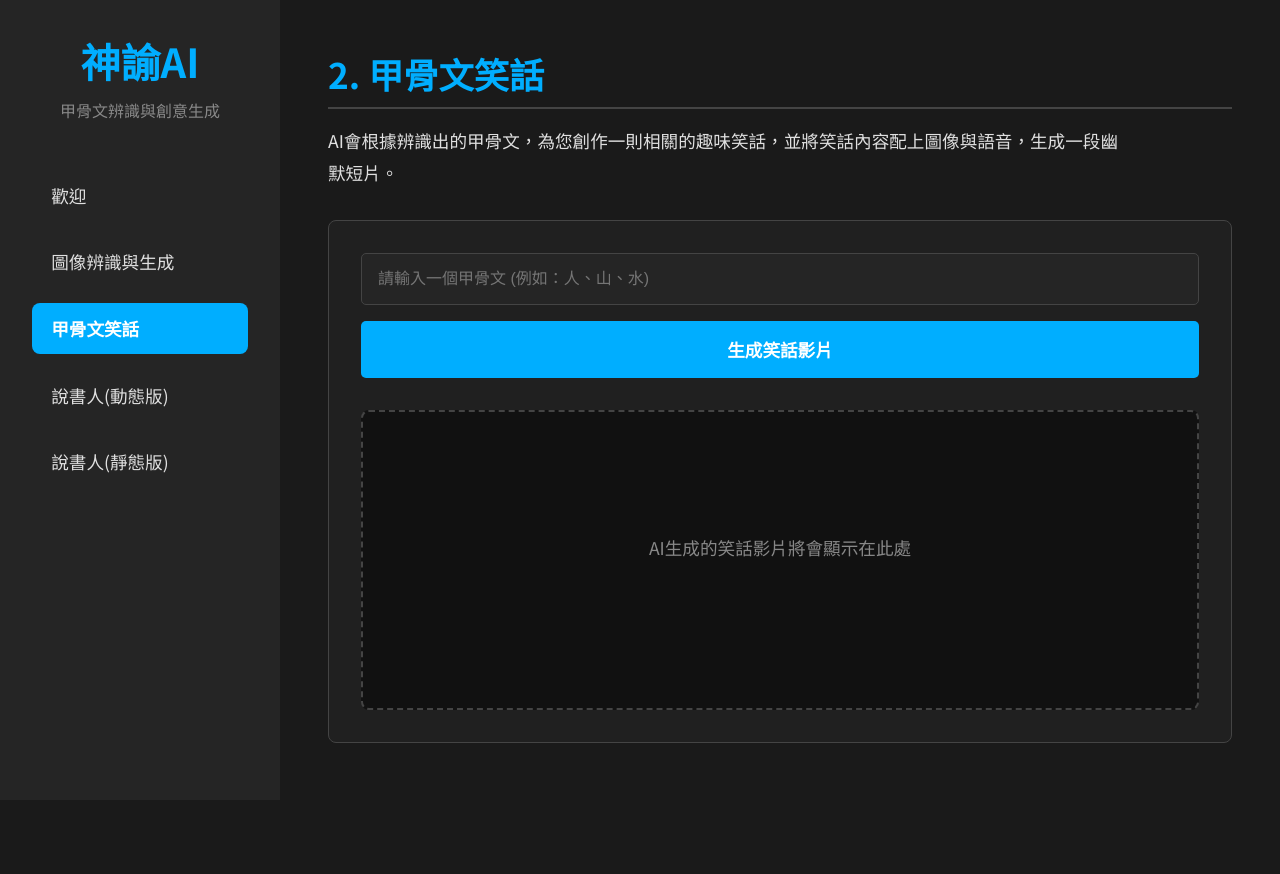
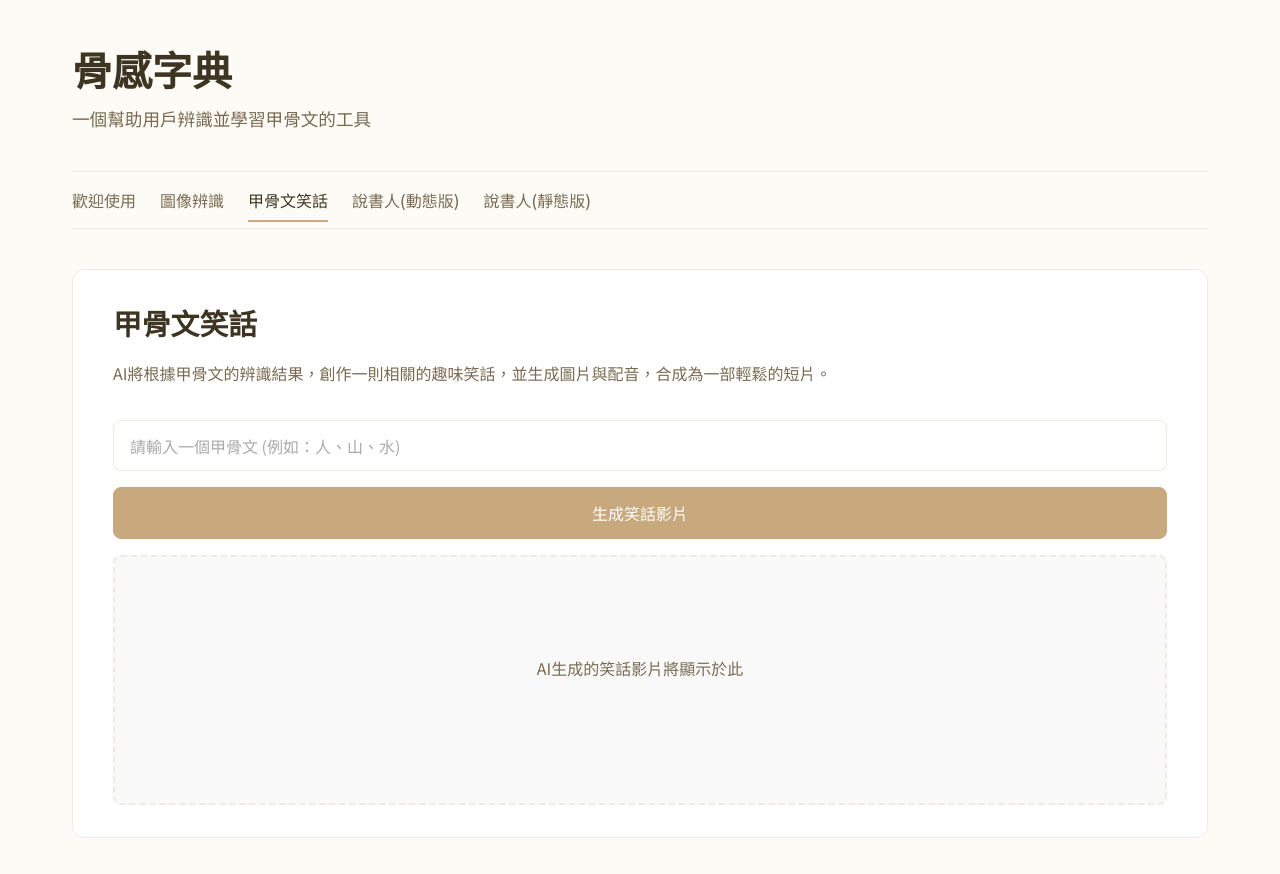
Before and after one commit to k1koER/AI-orcale-bone-, a plain HTML site: page index.html in a window 1280 px wide. Both pictures are taken after a click on the link "甲骨文笑話". Before the commit the page ends 800 px from the top, so only its background shows below. Drawn offline with Linux system fonts and the light colour scheme.

Commit message:
Add files via upload

```diff
--- a/index.html
+++ b/index.html
@@ -3,17 +3,22 @@
 <head>
     <meta charset="UTF-8">
     <meta name="viewport" content="width=device-width, initial-scale=1.0">
-    <title>神諭AI - 甲骨文辨識與創意生成系統</title>
+    <title>骨感字典 - 甲骨文辨識與學習工具</title>
     <link rel="stylesheet" href="style.css">
 </head>
 <body>
     <div class="container">
-        <nav class="sidebar">
-            <h1 class="logo">神諭AI</h1>
-            <p class="tagline">甲骨文辨識與創意生成</p>
+        <header class="main-header">
+            <div class="header-content">
+                <h1>骨感字典</h1>
+                <p class="subtitle">一個幫助用戶辨識並學習甲骨文的工具</p>
+            </div>
+        </header>
+
+        <nav class="top-nav">
             <ul>
-                <li><a href="#welcome" class="nav-link active">歡迎</a></li>
-                <li><a href="#recognition" class="nav-link">圖像辨識與生成</a></li>
+                <li><a href="#welcome" class="nav-link active">歡迎使用</a></li>
+                <li><a href="#recognition" class="nav-link">圖像辨識</a></li>
                 <li><a href="#jokes" class="nav-link">甲骨文笑話</a></li>
                 <li><a href="#story-dynamic" class="nav-link">說書人(動態版)</a></li>
                 <li><a href="#story-static" class="nav-link">說書人(靜態版)</a></li>
@@ -23,42 +28,49 @@
         <main class="content">
             <!-- 歡迎頁面 -->
             <section id="welcome" class="content-section active">
-                <h2>歡迎使用神諭AI</h2>
-                <p>這是一個結合古老文字與現代AI技術的工具，旨在幫助用戶辨識、學習甲骨文，並透過AI進行創意發想。</p>
-                <p>請從左側的選單中選擇一個功能模組來開始您的探索之旅。</p>
+                <div class="card">
+                    <h2>歡迎來到骨感字典</h2>
+                    <p>這是一個專為甲骨文愛好者與學習者設計的AI輔助工具。您可以透過本系統辨識甲骨文、探索文字背後的趣味，甚至生成獨一無二的甲骨文故事。</p>
+                    <p>請點擊上方的功能書籤，開始您的甲骨文探索之旅！</p>
+                </div>
             </section>
 
-            <!-- 辨識與生成 -->
+            <!-- 圖像辨識 -->
             <section id="recognition" class="content-section">
-                <h2>1. 圖像辨識與生成</h2>
-                <p>上傳您的甲骨文照片，AI將自動辨識其意義，並根據您的提示詞(Prompt)生成全新的藝術圖像、語音說明，最後合成為一部介紹短片。</p>
+                <div class="card">
+                    <h2>圖像辨識</h2>
+                    <p>上傳甲骨文照片，AI將為您辨識文字，並生成詳細說明、發音，最後結合您提供的創意提示詞(Prompt)生成一部獨特的介紹影片。</p>
                     <div class="mock-ui">
                         <button class="btn">上傳甲骨文照片</button>
-                    <input type="text" placeholder="請輸入生成圖片的提示詞，例如：一隻在夕陽下飛翔的鳥">
-                    <button class="btn-primary">開始辨識與生成</button>
+                        <input type="text" placeholder="請輸入生成影片的提示詞...">
+                        <button class="btn-primary">開始生成</button>
                         <div class="result-placeholder">
-                        <p>AI生成的影片將會顯示在此處</p>
+                            <p>AI生成的影片將顯示於此</p>
+                        </div>
                     </div>
                 </div>
             </section>
 
             <!-- 甲骨文笑話 -->
             <section id="jokes" class="content-section">
-                <h2>2. 甲骨文笑話</h2>
-                <p>AI會根據辨識出的甲骨文，為您創作一則相關的趣味笑話，並將笑話內容配上圖像與語音，生成一段幽默短片。</p>
+                <div class="card">
+                    <h2>甲骨文笑話</h2>
+                    <p>AI將根據甲骨文的辨識結果，創作一則相關的趣味笑話，並生成圖片與配音，合成為一部輕鬆的短片。</p>
                     <div class="mock-ui">
                         <input type="text" placeholder="請輸入一個甲骨文 (例如：人、山、水)">
                         <button class="btn-primary">生成笑話影片</button>
                         <div class="result-placeholder">
-                        <p>AI生成的笑話影片將會顯示在此處</p>
+                            <p>AI生成的笑話影片將顯示於此</p>
+                        </div>
                     </div>
                 </div>
             </section>
 
             <!-- 說書人(動態版) -->
             <section id="story-dynamic" class="content-section">
-                <h2>3. 說書人 (動態版)</h2>
-                <p>選擇故事人數與角色，AI將為您量身打造一部約30秒的動畫短片，透過多個動態場景講述一個與角色相關的奇妙故事。</p>
+                <div class="card">
+                    <h2>說書人 (動態版)</h2>
+                    <p>選擇人數與角色，AI將生成相關的甲骨文小故事，並產出多部動態短影片與語音，最終合成為一部約30秒的動畫。</p>
                      <div class="mock-ui">
                         <div class="options-group">
                             <label>選擇人數:</label>
@@ -75,15 +87,17 @@
                         </div>
                         <button class="btn-primary">生成動態故事</button>
                         <div class="result-placeholder">
-                        <p>AI生成的30秒動畫將會顯示在此處</p>
+                            <p>AI生成的30秒動畫將顯示於此</p>
+                        </div>
                     </div>
                 </div>
             </section>
 
             <!-- 說書人(靜態版) -->
             <section id="story-static" class="content-section">
-                <h2>4. 說書人 (靜態版)</h2>
-                <p>與動態版類似，但AI將會生成多張精美的靜態繪本風格圖片，並配上語音旁白，組合成一部約30秒的投影片式動畫影片。</p>
+                <div class="card">
+                    <h2>說書人 (靜態版)</h2>
+                    <p>選擇人數與角色，AI將生成相關的甲骨文小故事，並產出多張繪本風格圖片與語音，合成為一部約30秒的動畫。</p>
                     <div class="mock-ui">
                         <div class="options-group">
                             <label>選擇人數:</label>
@@ -100,7 +114,8 @@
                         </div>
                         <button class="btn-primary">生成靜態故事</button>
                         <div class="result-placeholder">
-                        <p>AI生成的30秒繪本動畫將會顯示在此處</p>
+                            <p>AI生成的30秒繪本動畫將顯示於此</p>
+                        </div>
                     </div>
                 </div>
             </section>
--- a/style.css
+++ b/style.css
@@ -1,13 +1,13 @@
-@import url('https://fonts.googleapis.com/css2?family=Noto+Sans+TC:wght@400;700&display=swap');
+@import url('https://fonts.googleapis.com/css2?family=Noto+Sans+TC:wght@400;500;700&display=swap');
 
 :root {
-    --primary-color: #00aeff;
-    --bg-color: #1a1a1a;
-    --sidebar-bg: #252525;
-    --content-bg: #202020;
-    --text-color: #e0e0e0;
-    --text-muted: #888;
-    --border-color: #444;
+    --bg-color: #FDFBF6;
+    --card-bg-color: #FFFFFF;
+    --primary-text-color: #3D3522;
+    --secondary-text-color: #796A51;
+    --border-color: #EFEBE4;
+    --accent-color: #C7A97D;
+    --accent-hover-color: #B5946A;
 }
 
 * {
@@ -19,75 +19,70 @@
 body {
     font-family: 'Noto Sans TC', sans-serif;
     background-color: var(--bg-color);
-    color: var(--text-color);
-    display: flex;
-    height: 100vh;
+    color: var(--primary-text-color);
 }
 
 .container {
-    display: flex;
-    width: 100%;
+    max-width: 1200px;
+    margin: 0 auto;
+    padding: 0 2rem;
 }
 
-.sidebar {
-    width: 280px;
-    background-color: var(--sidebar-bg);
-    padding: 2rem;
-    display: flex;
-    flex-direction: column;
+.main-header {
+    padding: 2.5rem 0;
+    text-align: left;
+    border-bottom: 1px solid var(--border-color);
 }
 
-.logo {
+.main-header h1 {
     font-size: 2.5rem;
-    color: var(--primary-color);
-    margin-bottom: 0.5rem;
-    text-align: center;
-}
-
-.tagline {
-    text-align: center;
-    color: var(--text-muted);
-    margin-bottom: 3rem;
-}
-
-.sidebar ul {
-    list-style: none;
-}
-
-.sidebar ul li {
-    margin-bottom: 1rem;
-}
-
-.sidebar ul li a {
-    text-decoration: none;
-    color: var(--text-color);
-    font-size: 1.1rem;
-    display: block;
-    padding: 0.8rem 1.2rem;
-    border-radius: 8px;
-    transition: background-color 0.3s, color 0.3s;
-}
-
-.sidebar ul li a:hover {
-    background-color: var(--primary-color);
-    color: #fff;
-}
-
-.sidebar ul li a.active {
-    background-color: var(--primary-color);
-    color: #fff;
     font-weight: 700;
 }
 
+.main-header .subtitle {
+    font-size: 1.1rem;
+    color: var(--secondary-text-color);
+    margin-top: 0.5rem;
+}
+
+.top-nav {
+    padding: 1rem 0;
+    border-bottom: 1px solid var(--border-color);
+}
+
+.top-nav ul {
+    list-style: none;
+    display: flex;
+    flex-wrap: wrap;
+    gap: 1.5rem;
+}
+
+.top-nav a {
+    text-decoration: none;
+    color: var(--secondary-text-color);
+    font-size: 1rem;
+    font-weight: 500;
+    padding: 0.5rem 0;
+    border-bottom: 2px solid transparent;
+    transition: color 0.3s, border-color 0.3s;
+}
+
+.top-nav a:hover {
+    color: var(--primary-text-color);
+}
+
+.top-nav a.active {
+    color: var(--primary-text-color);
+    border-bottom: 2px solid var(--accent-color);
+}
+
 .content {
-    flex: 1;
-    padding: 3rem;
-    overflow-y: auto;
+    padding: 2.5rem 0;
 }
 
 .content-section {
     display: none;
-    animation: fadeIn 0.5s;
+    animation: fadeIn 0.5s ease-in-out;
 }
 
 .content-section.active {
@@ -95,99 +90,104 @@ body {
 }
 
 @keyframes fadeIn {
-    from { opacity: 0; transform: translateY(20px); }
+    from { opacity: 0; transform: translateY(15px); }
     to { opacity: 1; transform: translateY(0); }
 }
 
-.content h2 {
-    font-size: 2.2rem;
-    color: var(--primary-color);
-    margin-bottom: 1rem;
-    padding-bottom: 0.5rem;
-    border-bottom: 2px solid var(--border-color);
+.card {
+    background-color: var(--card-bg-color);
+    border: 1px solid var(--border-color);
+    border-radius: 12px;
+    padding: 2rem 2.5rem;
 }
 
-.content p {
-    font-size: 1.1rem;
+.card h2 {
+    font-size: 1.8rem;
+    margin-bottom: 1rem;
+}
+
+.card p {
+    font-size: 1rem;
     line-height: 1.8;
+    color: var(--secondary-text-color);
     margin-bottom: 1.5rem;
-    max-width: 800px;
 }
 
 .mock-ui {
-    background-color: var(--content-bg);
-    border: 1px solid var(--border-color);
-    border-radius: 8px;
-    padding: 2rem;
     margin-top: 2rem;
 }
 
 .btn, .btn-primary {
     display: block;
     width: 100%;
-    padding: 1rem;
-    font-size: 1.1rem;
-    border-radius: 5px;
-    border: none;
+    padding: 0.8rem 1rem;
+    font-size: 1rem;
+    font-family: 'Noto Sans TC', sans-serif;
+    border-radius: 8px;
+    border: 1px solid var(--border-color);
     cursor: pointer;
     margin-bottom: 1rem;
-    transition: background-color 0.3s;
+    transition: background-color 0.3s, color 0.3s, border-color 0.3s;
 }
 
 .btn {
-    background-color: #555;
-    color: #fff;
+    background-color: #fff;
+    color: var(--primary-text-color);
 }
 
 .btn:hover {
-    background-color: #666;
+    background-color: #f7f7f7;
+    border-color: #ddd;
 }
 
 .btn-primary {
-    background-color: var(--primary-color);
+    background-color: var(--accent-color);
     color: #fff;
-    font-weight: 700;
+    font-weight: 500;
+    border-color: var(--accent-color);
 }
 
 .btn-primary:hover {
-    background-color: #0099e6;
+    background-color: var(--accent-hover-color);
+    border-color: var(--accent-hover-color);
 }
 
 input[type="text"], select {
     width: 100%;
-    padding: 1rem;
+    padding: 0.8rem 1rem;
     margin-bottom: 1rem;
-    border-radius: 5px;
+    border-radius: 8px;
     border: 1px solid var(--border-color);
-    background-color: var(--sidebar-bg);
-    color: var(--text-color);
+    background-color: #fff;
+    color: var(--primary-text-color);
     font-size: 1rem;
+    font-family: 'Noto Sans TC', sans-serif;
+}
+
+input[type="text"]::placeholder {
+    color: #aaa;
 }
 
 .options-group {
     margin-bottom: 1rem;
     display: flex;
     align-items: center;
+    gap: 1rem;
 }
 
 .options-group label {
-    margin-right: 1rem;
+    color: var(--secondary-text-color);
 }
 
-.options-group input[type="radio"] {
-    margin-right: 0.5rem;
-}
-
-
 .result-placeholder {
-    margin-top: 2rem;
+    margin-top: 1rem;
     width: 100%;
-    height: 300px;
-    background-color: #111;
+    min-height: 250px;
+    background-color: #F9F9F9;
     border: 2px dashed var(--border-color);
     border-radius: 8px;
     display: flex;
     justify-content: center;
     align-items: center;
-    color: var(--text-muted);
+    color: var(--secondary-text-color);
 }
```
Lines whose indentation alone changed are shown as unchanged.
